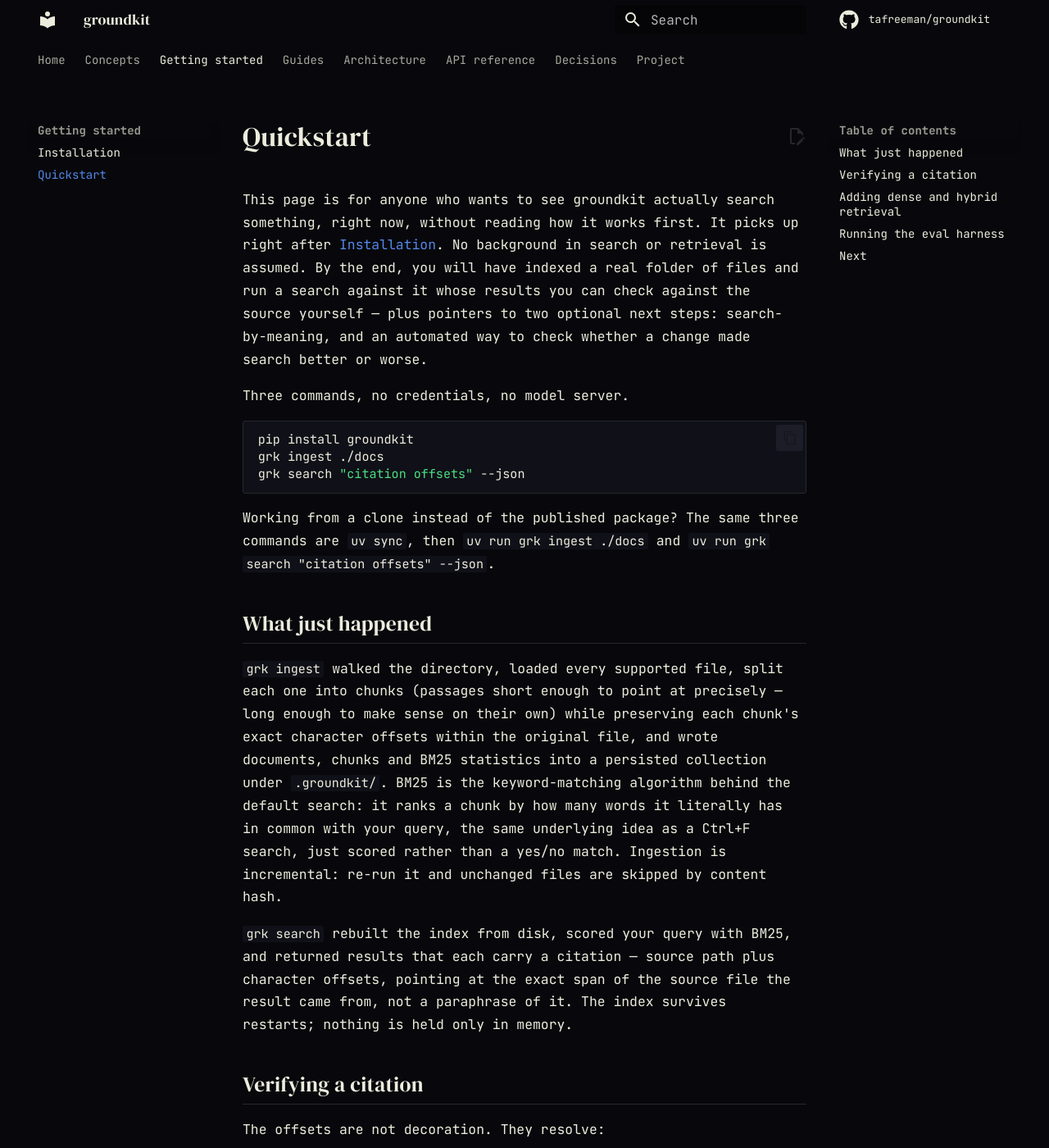
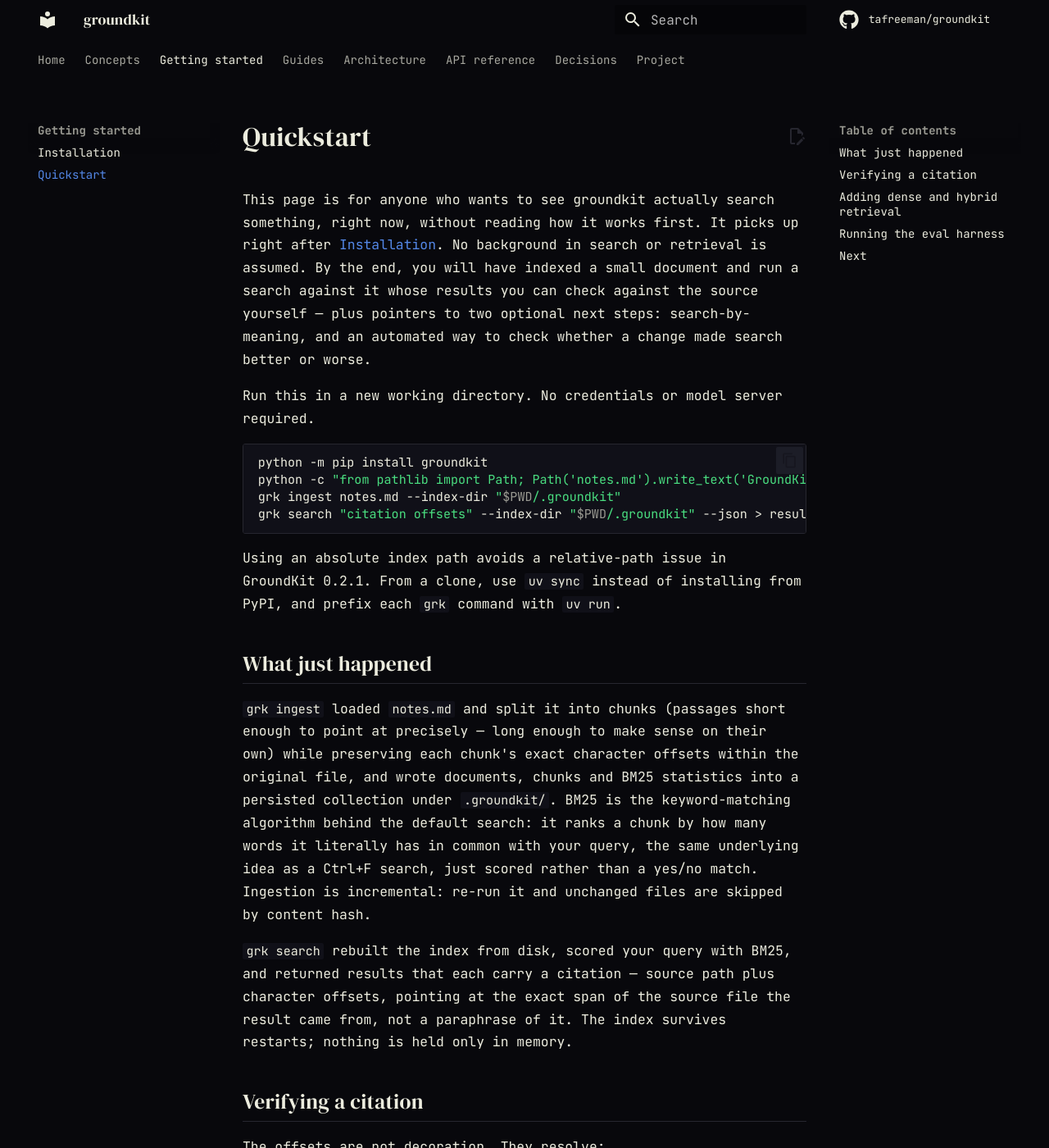
Before and after one commit to tafreeman/groundkit, an MkDocs documentation site: the page built from docs/getting-started/quickstart.md, in a window 1280 px wide and 1400 px high. Shown: the whole window at 82% size. Built offline with MkDocs 1.6.1 and Material for MkDocs 9.7.7, drawn with Linux system fonts in a browser that asks for light colours; comment, search, counter and statistics services are not loaded; some of the changed text lies outside the part shown.

Commit message:
docs: make the standalone quickstart runnable and document probes (#75)

````diff
--- a/docs/getting-started/quickstart.md
+++ b/docs/getting-started/quickstart.md
@@ -3,27 +3,27 @@
 This page is for anyone who wants to see groundkit actually search something,
 right now, without reading how it works first. It picks up right after
 [Installation](installation.md). No background in search or retrieval is
-assumed. By the end, you will have indexed a real folder of files and run a
+assumed. By the end, you will have indexed a small document and run a
 search against it whose results you can check against the source yourself —
 plus pointers to two optional next steps: search-by-meaning, and an automated
 way to check whether a change made search better or worse.
 
-Three commands, no credentials, no model server.
+Run this in a new working directory. No credentials or model server required.
 
 ```bash
-pip install groundkit
-grk ingest ./docs
-grk search "citation offsets" --json
+python -m pip install groundkit
+python -c "from pathlib import Path; Path('notes.md').write_text('GroundKit citation offsets identify exact source spans.', encoding='utf-8')"
+grk ingest notes.md --index-dir "$PWD/.groundkit"
+grk search "citation offsets" --index-dir "$PWD/.groundkit" --json > results.json
 ```
 
-Working from a clone instead of the published package? The same three
-commands are `uv sync`, then `uv run grk ingest ./docs` and
-`uv run grk search "citation offsets" --json`.
+Using an absolute index path avoids a relative-path issue in GroundKit 0.2.1.
+From a clone, use `uv sync` instead of installing from PyPI, and prefix each
+`grk` command with `uv run`.
 
 ## What just happened
 
-`grk ingest` walked the directory, loaded every supported file, split each
-one into chunks (passages short enough to point at precisely — long enough
+`grk ingest` loaded `notes.md` and split it into chunks (passages short enough to point at precisely — long enough
 to make sense on their own) while preserving each chunk's exact character
 offsets within the original file, and wrote documents, chunks and BM25
 statistics into a persisted collection under `.groundkit/`. BM25 is the
@@ -43,8 +43,21 @@ memory.
 The offsets are not decoration. They resolve:
 
 ```python
+import asyncio
+import json
+from pathlib import Path
+
+from groundkit.contracts import Citation
 from groundkit.retrieval import verify_citation
+
+result = json.loads(Path("results.json").read_text(encoding="utf-8"))["results"][0]
+verified = asyncio.run(
+    verify_citation(Citation(**result["citation"]), result["content"], Path.cwd())
+)
+print(verified)  # True
 ```
+
+Run this with the same Python environment and from the same directory as the quickstart.
 
 `verify_citation` re-reads the source file and confirms the cited span still
 contains what the citation claims. That is what "citations are verifiable"
````
Also changed, not shown: README.md (+6 -4 lines), docs/reference/service.md (+12 -4 lines).
